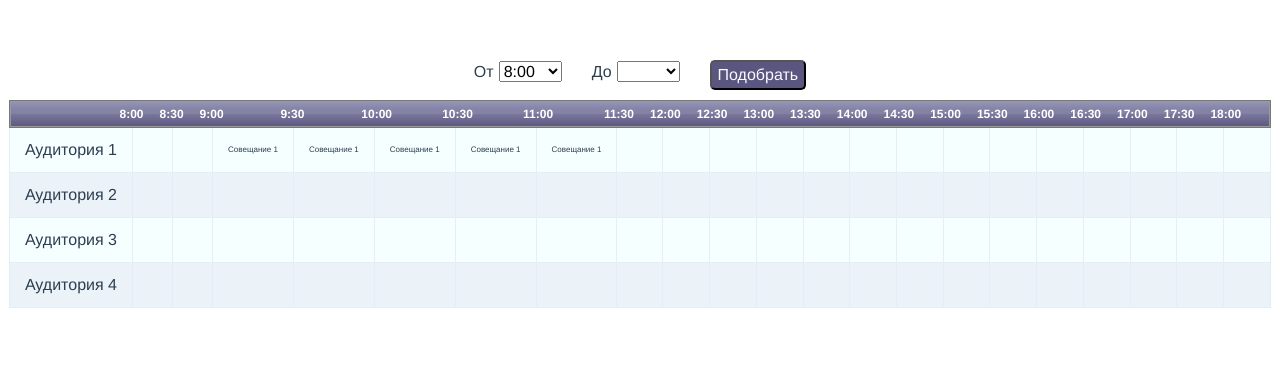
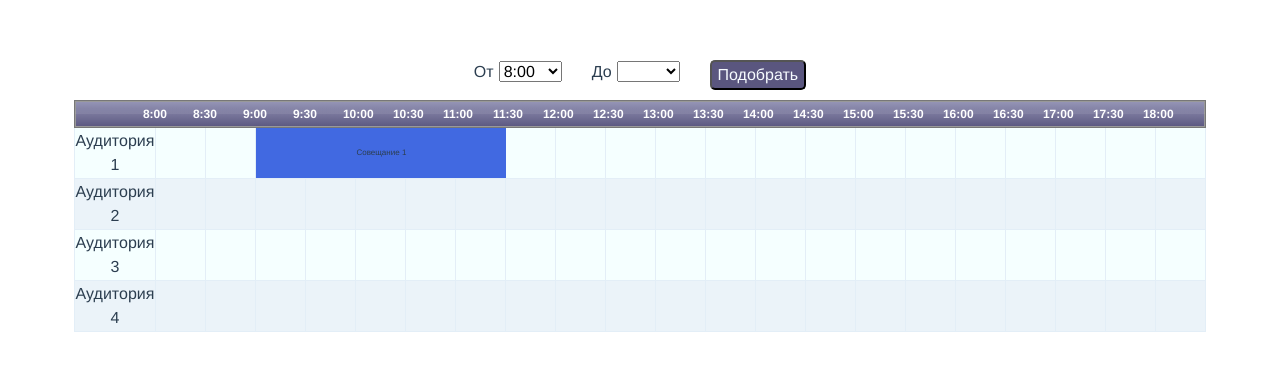
Before and after one commit to LaduchaBudzun/audience-app, a Vue app: page / in a window 1280 px wide. Shown: the top 370 px of the page. Built offline with nearby package versions, Linux system fonts and the light colour scheme.

Commit message:
modified:   src/components/Audience.vue

```diff
--- a/src/components/Audience.vue
+++ b/src/components/Audience.vue
@@ -25,9 +25,10 @@
     <tr v-for="(audience,index) in audiences" :key="index">
         <td >{{audience.name}}</td>
 
-       <td v-for="(cell,index) in time.slice(1)" :key="index" >
-
-        <div  v-for="(meeting,index) in audience.events" :key="index" class="meeting-item">{{displayMeeting(meeting, cell)}}</div>
+       <td  class="td" v-for="(cell,index) in time.slice(1)" :key="index" >
+         <draggable group="todosapp">
+        <div  group="todosapp" :list="meeting" :style="{width: widthMeeting(meeting) }"  v-for="(meeting,index) in audience.events" :key="index" class="meeting-item">{{displayMeeting(meeting, cell)}}</div>
+       </draggable>
        </td>
 
       </tr>
@@ -41,7 +42,11 @@
 </template>
 
 <script>
+import draggable from 'vuedraggable'
 export default {
+  components:{
+    draggable
+  },
   name: 'Audience',
   data(){
     return{
@@ -165,9 +170,23 @@ export default {
       //  },
        displayMeeting(meeting, cell) {
 
-           if(cell.id >= meeting.startId && cell.id < meeting.endId ){
-              return meeting.name
-            }
+          //  if(cell.id >= meeting.startId && cell.id < meeting.endId ){
+          //     return meeting.name
+          //   }
+
+
+          if(cell.id == meeting.startId ){
+               return meeting.name
+             }
+
+       },
+       widthMeeting(meeting){
+         let width = meeting.endId - meeting.startId
+          if(width > 1){
+            width = width*50
+          }
+          console.log(`${width}px`)
+          return `${width}px`
        }
 
       }
@@ -178,8 +197,18 @@ export default {
 
 
 <style scoped>
+.td{
+
+
+}
 .meeting-item{
   font-size: 8px;
+  position: absolute;
+  background-color: royalblue;
+  line-height: 50px;
+  left: 0;
+  top: 0;
+  z-index: 10;
 }
 .btn-choose{
   background-color: #5a567f;
@@ -244,10 +273,12 @@ export default {
 }
 .table_blur td {
   border: 1px solid #e3eef7;
-  padding: 10px 15px;
+
   position: relative;
   transition: all 0.5s ease;
   text-align: center;
+  width: 50px;
+  height: 50px;
 }
 .table_blur tbody:hover td {
   color: transparent;
```
